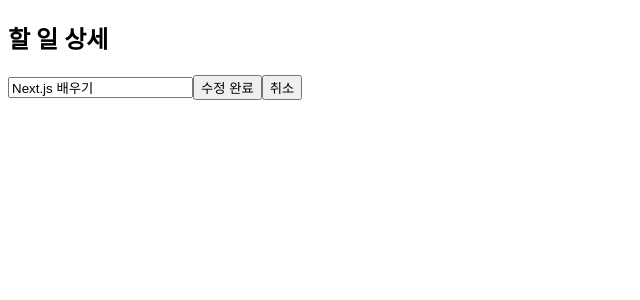
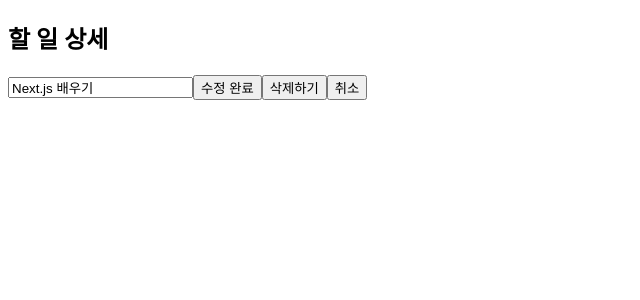
Before and after one commit to Dhani5703/codeit-sprint-nextjs-todo, a Next.js app: page /items/1 in a window 1280 px wide. Shown: the top 300 px of the page, without its empty margins (0-640 px from the left). Built offline with nearby package versions, Linux system fonts and the light colour scheme.

Commit message:
[fix] commit author to correct user

```diff
--- a/src/pages/items/[itemId].tsx
+++ b/src/pages/items/[itemId].tsx
@@ -1,4 +1,4 @@
-// pages/items/[itemId].tsx
+// pages/items/[itemId].tsx (업데이트된 삭제 기능 추가)
 
 import { useRouter } from 'next/router';
 import React, { useState, useEffect } from 'react';
@@ -17,7 +17,7 @@ const ItemDetail = () => {
 
   useEffect(() => {
     if (itemId) {
-      // 할 일 데이터 가져오기 (여기서는 임시 데이터 사용)
+      // 임시 데이터로 할 일 불러오기 (실제 API 연동 필요)
       const fetchedTodo = { id: Number(itemId), text: 'Next.js 배우기', completed: false };
       setTodo(fetchedTodo);
       setUpdatedText(fetchedTodo.text);
@@ -29,7 +29,15 @@ const ItemDetail = () => {
       // 할 일 수정 (API 연동 부분)
       setTodo({ ...todo, text: updatedText });
       // 수정된 텍스트를 서버에 저장하는 API 요청 추가 예정
-      router.push('/'); // 수정 후 목록 페이지로 이동
+      router.push('/');
+    }
+  };
+
+  const handleDelete = () => {
+    if (todo) {
+      // 할 일 삭제 (API 연동 필요)
+      console.log(`Deleted todo with id: ${todo.id}`);
+      router.push('/'); // 삭제 후 목록 페이지로 이동
     }
   };
 
@@ -44,6 +52,7 @@ const ItemDetail = () => {
         onChange={(e) => setUpdatedText(e.target.value)} // 텍스트 변경 시 상태 업데이트
       />
       <button onClick={handleUpdate}>수정 완료</button>
+      <button onClick={handleDelete}>삭제하기</button>
       <button onClick={() => router.push('/')}>취소</button>
     </div>
   );
```
